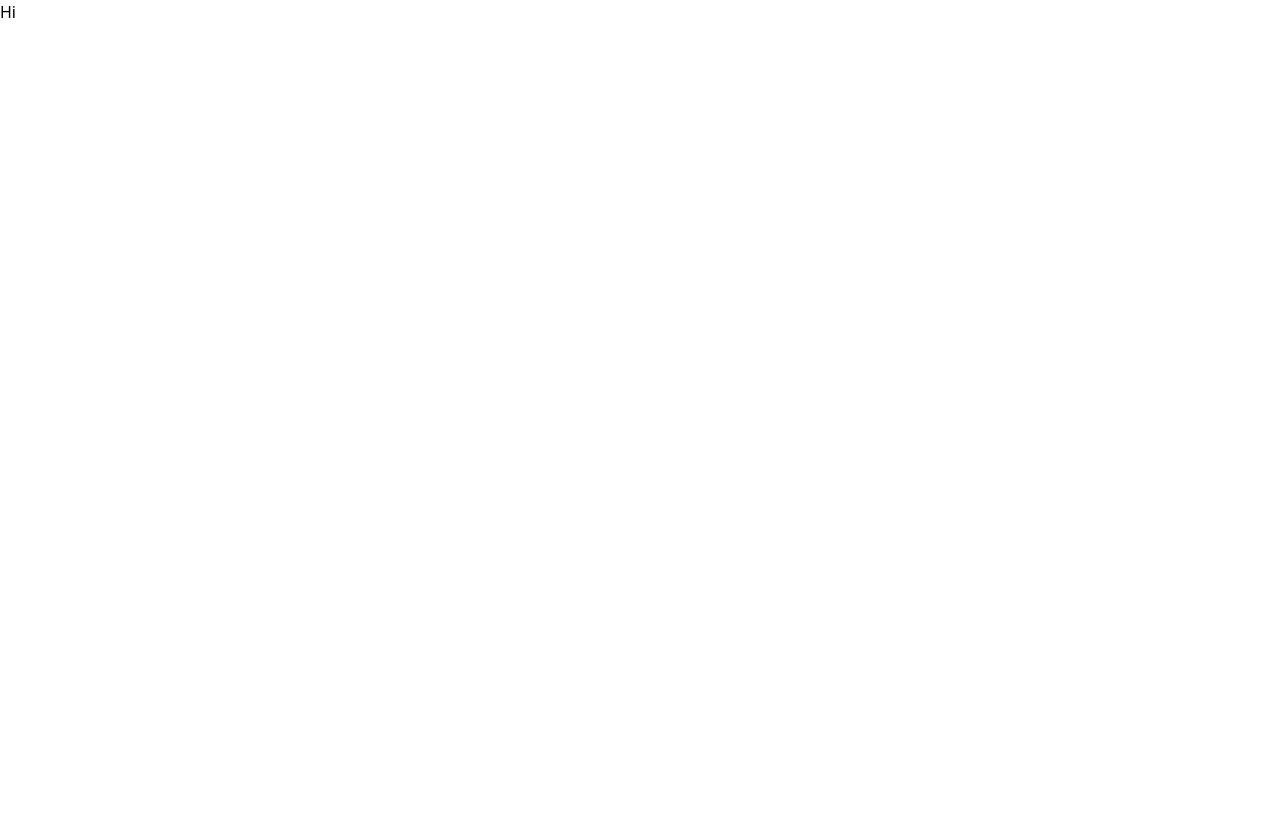
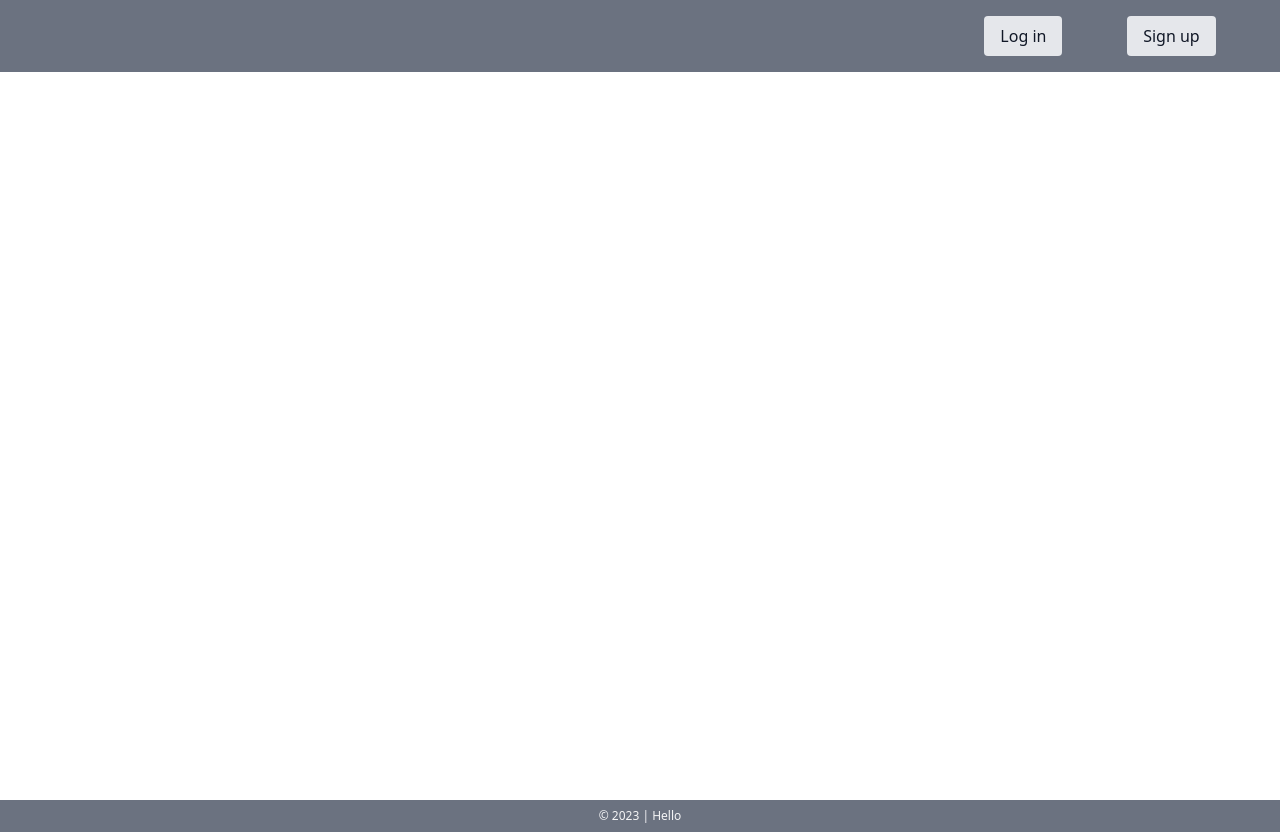
Before and after one commit to pinkjagnie/search-and-filter-project, a Next.js app: page / in a window 1280 px wide. Before the commit the page ends 800 px from the top, so only its background shows below. Built offline with nearby package versions, Linux system fonts and the light colour scheme.

Commit message:
Added Navbar & Footer components

```diff
--- /dev/null
+++ b/src/components/Footer.js
@@ -0,0 +1,13 @@
+import React from "react";
+
+const Footer = () => {
+  return (
+    <section id="footer" className="flex w-full py-2 bg-gray-500 text-zinc-100">
+      <p className="w-[80%] text-center text-xs mx-auto">
+        &copy; {new Date().getFullYear()} | Hello
+      </p>
+    </section>
+  );
+};
+
+export default Footer;
--- /dev/null
+++ b/src/components/Navbar.js
@@ -0,0 +1,25 @@
+import React from "react";
+import Link from "next/link";
+
+const Navbar = () => {
+  return (
+    <section className="fixed left-0 top-0 w-full p-4 z-20 bg-gray-500">
+      <div className="flex place-content-end">
+        <div className="flex justify-around w-[25%] pr-4">
+          <Link href="/user/login">
+            <div className="px-4 py-2 bg-gray-200 rounded text-gray-900 font-medium cursor-pointer">
+              Log in
+            </div>
+          </Link>
+          <Link href="/user/register">
+            <div className="px-4 py-2 bg-gray-200 rounded text-gray-900 font-medium cursor-pointer">
+              Sign up
+            </div>
+          </Link>
+        </div>
+      </div>
+    </section>
+  );
+};
+
+export default Navbar;
--- a/src/pages/_app.js
+++ b/src/pages/_app.js
@@ -1,5 +1,16 @@
-import '@/styles/globals.css'
+import React from "react";
+
+import Navbar from "@/components/Navbar";
+import Footer from "@/components/Footer";
+
+import "@/styles/globals.css";
 
 export default function App({ Component, pageProps }) {
-  return <Component {...pageProps} />
+  return (
+    <>
+      <Navbar />
+      <Component {...pageProps} />
+      <Footer />
+    </>
+  );
 }
--- a/src/pages/index.js
+++ b/src/pages/index.js
@@ -11,7 +11,7 @@ export default function Home() {
         <meta name="viewport" content="width=device-width, initial-scale=1" />
         <link rel="icon" href="/favicon.ico" />
       </Head>
-      <main>Hi</main>
+      <main className="min-h-screen">Hi</main>
     </>
   );
 }
```
